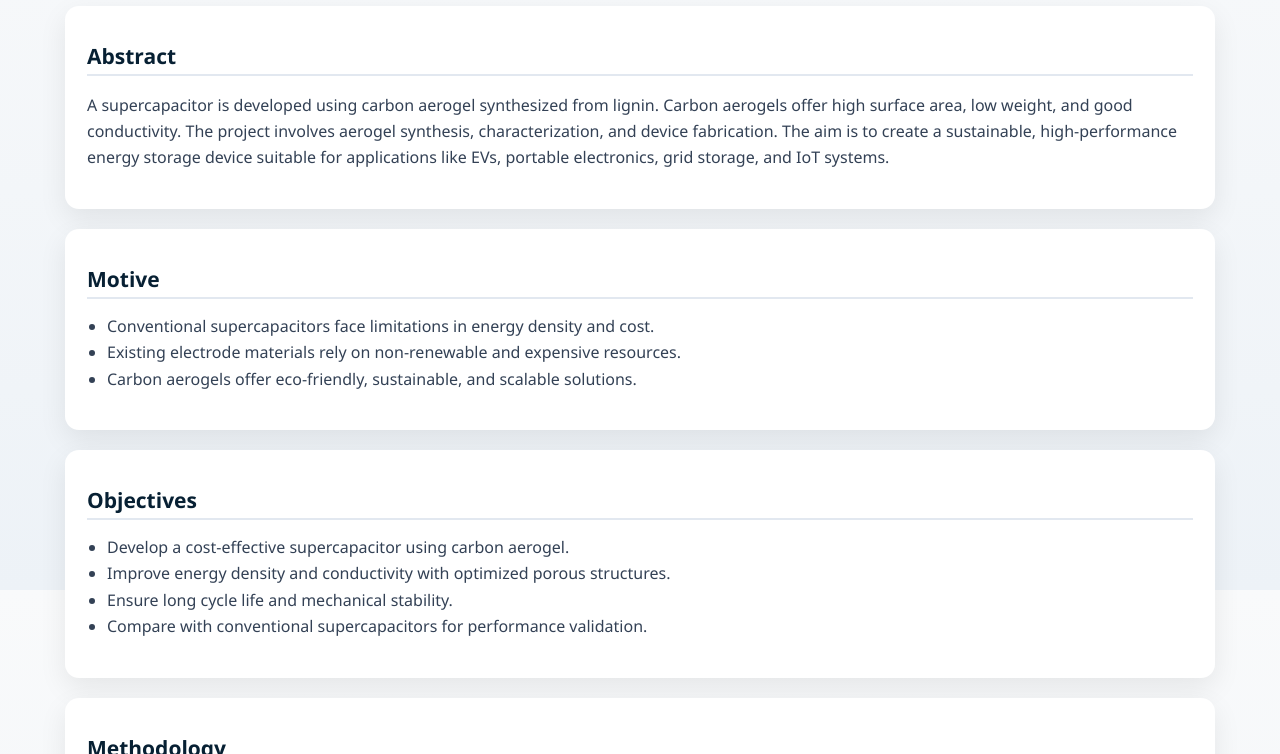
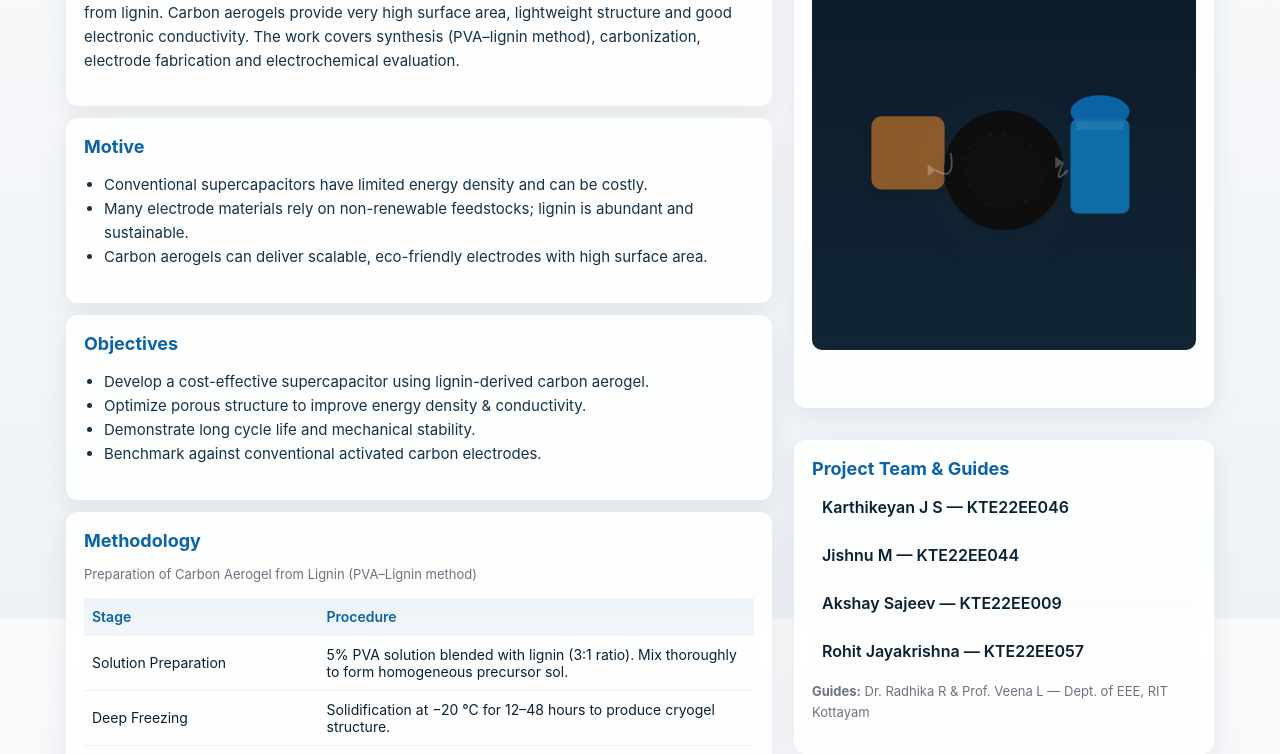
Before and after one commit to akshai2004/project, a plain HTML site: page index.html in a window 1280 px wide. Shown: the part 210-964 px from the top of the page. Drawn offline with nearby package versions, Linux system fonts and the light colour scheme.

Commit message:
Added project website with animation, methodology, references

```diff
--- a/index.html
+++ b/index.html
@@ -1,220 +1,354 @@
+<!--
+  Save this as `index.html`.
+  If you want to include the poster image generated earlier, save it as `poster.png`
+  in the same folder and the "Poster" panel will show it.
+-->
 <!DOCTYPE html>
 <html lang="en">
 <head>
   <meta charset="utf-8" />
   <meta name="viewport" content="width=device-width, initial-scale=1" />
-  <title>Carbon Aerogel Based Supercapacitor — Final Year Project</title>
-  <script src="https://cdn.jsdelivr.net/npm/three@0.152.2/build/three.min.js"></script>
+  <title>Development of Supercapacitor Using Carbon Aerogel — Project</title>
+
   <style>
-    :root{--accent:#004080;--muted:#6b7280;--card:#ffffff;--bg:linear-gradient(180deg,#f9fafb 0%, #edf2f7 100%)}
-    html,body{height:100%;margin:0;font-family:'Segoe UI',Roboto,Arial,sans-serif}
-    body{background:var(--bg);color:#0b2545}
-    .container{max-width:1150px;margin:36px auto;padding:24px}
-    header{text-align:center;margin-bottom:20px}
-    .title{font-size:36px;font-weight:700;color:var(--accent);margin:0;text-transform:uppercase;letter-spacing:1px}
-    .sub{color:#374151;margin:8px 0 0;font-size:18px;font-weight:500}
-    .section{margin-top:20px}
-    .card{background:var(--card);border-radius:14px;box-shadow:0 10px 28px rgba(0,0,0,0.08);padding:22px;margin-bottom:18px}
-    .viewer-wrap{height:580px;border-radius:12px;overflow:hidden;display:flex;align-items:center;justify-content:center;background:radial-gradient(circle at top,#0d1b2a,#1b263b);margin-top:20px}
+    :root{
+      --primary: #0b63a6;
+      --accent: #004080;
+      --card: #ffffff;
+      --muted: #6b7280;
+      --bg: linear-gradient(180deg,#f9fafb 0%, #eef2f7 100%);
+      --glass: rgba(255,255,255,0.85);
+      --shadow: 0 8px 28px rgba(13,38,59,0.08);
+      --radius: 12px;
+    }
+    *{box-sizing:border-box}
+    html,body{height:100%;margin:0;font-family:Inter, 'Segoe UI', Roboto, Arial, sans-serif;background:var(--bg);color:#072033}
+    .page{max-width:1200px;margin:28px auto;padding:26px}
+    header{display:flex;gap:18px;align-items:center;justify-content:space-between;flex-wrap:wrap}
+    .title-wrap{min-width:240px}
+    h1{margin:0;font-size:28px;color:var(--accent);letter-spacing:0.6px}
+    .subtitle{margin-top:6px;color:var(--muted);font-size:14px}
+
+    /* layout */
+    .grid{display:grid;grid-template-columns: 1fr 420px;gap:22px;margin-top:22px}
+    @media (max-width:980px){ .grid{grid-template-columns: 1fr; } }
+
+    .card{background:var(--glass);backdrop-filter: blur(6px);border-radius:var(--radius);box-shadow:var(--shadow);padding:18px;margin-bottom:16px}
+    .card h2{margin:0 0 8px 0;color:var(--primary);font-size:18px}
+    .muted{color:var(--muted);font-size:14px}
+
+    /* left column pieces */
+    .section{margin-bottom:12px}
+    p, li{font-size:15px;line-height:1.6;color:#14324a}
+    ul{padding-left:20px}
+    ol{padding-left:20px}
+
+    /* methodology table */
+    table{width:100%;border-collapse:collapse;margin-top:12px}
+    th,td{padding:10px 8px;border-bottom:1px solid rgba(10,30,50,0.06);text-align:left;font-size:14px}
+    th{background:rgba(11,99,166,0.06);color:var(--primary);font-weight:600}
+    .small{font-size:13px;color:var(--muted)}
+
+    /* right column */
+    .right-col{display:flex;flex-direction:column;gap:16px;align-items:stretch}
+    .viewer-wrap{height:380px;border-radius:10px;overflow:hidden;background:linear-gradient(180deg,#0d1b2a,#112534);display:flex;align-items:center;justify-content:center;position:relative}
     canvas{width:100%;height:100%;display:block}
-    h3{margin:14px 0;font-size:21px;color:#072033;border-bottom:2px solid #e2e8f0;padding-bottom:4px}
-    p,ul{color:#334155;line-height:1.65;font-size:16px}
-    ul{margin-top:8px;padding-left:20px}
-    footer{margin-top:32px;color:var(--muted);font-size:13px;text-align:center}
-    .label{position:absolute;color:#fff;font-weight:600;text-align:center;width:120px;transform:translateX(-50%);}
-    .viewer-container{position:relative;}
+    .poster-img{width:100%;height:100%;object-fit:cover;display:block}
+    .label-row{display:flex;justify-content:space-between;margin-top:8px;gap:8px}
+    .label-chip{background:rgba(255,255,255,0.06);color:#fff;padding:6px 10px;border-radius:999px;font-weight:600;font-size:13px}
+
+    /* team & refs */
+    .team-list{display:grid;gap:8px}
+    .member{padding:10px;border-radius:8px;background:linear-gradient(180deg,rgba(255,255,255,0.02),rgba(255,255,255,0.01));font-weight:600}
+    .refs ol{padding-left:18px}
+
+    footer{margin-top:26px;color:var(--muted);font-size:13px;text-align:center}
+    /* subtle interactive hover */
+    .card:hover{transform:translateY(-4px);transition:transform .22s ease}
   </style>
 </head>
 <body>
-  <div class="container">
+<div class="page">
   <header>
-      <h1 class="title">Development of Supercapacitor Using Carbon Aerogel</h1>
-      <p class="sub">Final Year B.Tech Project (S7–S8) — Dept. of Electrical & Electronics Engineering, RIT Kottayam</p>
+    <div class="title-wrap">
+      <h1>Development of Supercapacitor Using Carbon Aerogel</h1>
+      <div class="subtitle">Final Year B.Tech Project (S7–S8) — Dept. of Electrical & Electronics Engineering, RIT Kottayam</div>
+    </div>
+
+    <div style="text-align:right;min-width:200px">
+      <div class="muted">Prepared by:</div>
+      <div style="font-weight:700">Akshay Sajeev • KTE22EE009</div>
+    </div>
   </header>
 
-    <div class="section">
-      <div class="card">
-        <h3>Abstract</h3>
-        <p>A supercapacitor is developed using carbon aerogel synthesized from lignin. Carbon aerogels offer high surface area, low weight, and good conductivity. The project involves aerogel synthesis, characterization, and device fabrication. The aim is to create a sustainable, high-performance energy storage device suitable for applications like EVs, portable electronics, grid storage, and IoT systems.</p>
+  <div class="grid">
+    <!-- LEFT: main content -->
+    <div>
+      <div class="card section">
+        <h2>Abstract</h2>
+        <p>
+          This project develops a high-performance supercapacitor using carbon aerogel synthesized from lignin.
+          Carbon aerogels provide very high surface area, lightweight structure and good electronic conductivity.
+          The work covers synthesis (PVA–lignin method), carbonization, electrode fabrication and electrochemical evaluation.
+        </p>
+      </div>
+
+      <div class="card section">
+        <h2>Motive</h2>
+        <ul>
+          <li>Conventional supercapacitors have limited energy density and can be costly.</li>
+          <li>Many electrode materials rely on non-renewable feedstocks; lignin is abundant and sustainable.</li>
+          <li>Carbon aerogels can deliver scalable, eco-friendly electrodes with high surface area.</li>
+        </ul>
+      </div>
+
+      <div class="card section">
+        <h2>Objectives</h2>
+        <ul>
+          <li>Develop a cost-effective supercapacitor using lignin-derived carbon aerogel.</li>
+          <li>Optimize porous structure to improve energy density & conductivity.</li>
+          <li>Demonstrate long cycle life and mechanical stability.</li>
+          <li>Benchmark against conventional activated carbon electrodes.</li>
+        </ul>
+      </div>
+
+      <div class="card section">
+        <h2>Methodology</h2>
+        <p class="small">Preparation of Carbon Aerogel from Lignin (PVA–Lignin method)</p>
+
+        <table aria-label="Methodology table">
+          <thead><tr><th style="width:35%">Stage</th><th>Procedure</th></tr></thead>
+          <tbody>
+          <tr><td>Solution Preparation</td><td>5% PVA solution blended with lignin (3:1 ratio). Mix thoroughly to form homogeneous precursor sol.</td></tr>
+          <tr><td>Deep Freezing</td><td>Solidification at −20 °C for 12–48 hours to produce cryogel structure.</td></tr>
+          <tr><td>Freeze Drying</td><td>Sublimation of water under vacuum to obtain porous aerogel network.</td></tr>
+          <tr><td>Vacuum Drying</td><td>Removal of residual moisture and solvents at moderate temperature under vacuum.</td></tr>
+          <tr><td>Carbonization</td><td>Heat treatment up to 1000 °C in inert atmosphere to form conductive carbon aerogel.</td></tr>
+          <tr><td>Electrode Fabrication</td><td>Mix aerogel powder with conductive additive and binder, coat on current collector and dry.</td></tr>
+          <tr><td>Device Assembly</td><td>Assemble electrodes with separator and electrolyte into test cells and package as supercapacitor.</td></tr>
+          <tr><td>Characterization</td><td>Measure BET surface area, porosity, cyclic voltammetry, galvanostatic charge/discharge, EIS and cycle life.</td></tr>
+          </tbody>
+        </table>
+      </div>
+
+      <div class="card section">
+        <h2>Results & Discussion (Summary)</h2>
+        <p>
+          Lignin-derived carbon aerogels show enhanced specific capacitance and improved ion transport due to interconnected porous architecture.
+          Optimised carbonization and electrode processing yield lower ESR and stable cycling behavior (>5000 cycles with <10% loss).
+        </p>
+      </div>
+
+      <div class="card section refs">
+        <h2>References</h2>
+        <ol>
+          <li>Thomas, B.; Geng, S.; Sain, M.; Oksman, K. (2021). Hetero-Porous, High-Surface Area Green Carbon Aerogels for Next-Generation Energy Storage. <i>Nanomaterials</i>.</li>
+          <li>Lee, J.-H.; Lee, S.-Y.; Park, S.-J. (2023). Highly Porous Carbon Aerogels for High-Performance Supercapacitor Electrodes. <i>Nanomaterials</i>.</li>
+          <li>Wu, C.-W.; et al. (2022). Review on lignin-based carbon aerogels. <i>RSC Advances</i>.</li>
+          <li>Wang, X.; et al. (2025). Deoxygenated lignin carbon aerogel with enhanced electrochemical performance. <i>International Journal of Biological Macromolecules</i>.</li>
+          <li>Dong, X.; et al. (2025). Application of lignin-derived carbon materials in adsorption and separation. <i>Separations</i>.</li>
+        </ol>
       </div>
     </div>
 
-    <div class="section">
+    <!-- RIGHT: side column -->
+    <aside class="right-col">
       <div class="card">
-        <h3>Motive</h3>
-        <ul>
-          <li>Conventional supercapacitors face limitations in energy density and cost.</li>
-          <li>Existing electrode materials rely on non-renewable and expensive resources.</li>
-          <li>Carbon aerogels offer eco-friendly, sustainable, and scalable solutions.</li>
-        </ul>
+        <h2>3D Projection / Poster</h2>
+        <div class="viewer-wrap" id="viewerWrap">
+          <!-- Canvas animation will be shown here; fallback image displayed if JS disabled or if user prefers poster -->
+          <canvas id="viewerCanvas" aria-label="animated projection"></canvas>
+          <!-- Put a poster image named "poster.png" in the same folder to show as fallback/cover -->
+          <img id="posterImg" class="poster-img" src="poster.png" alt="Project poster (replace poster.png with actual image)" style="display:none" />
+        </div>
+
+        <div class="label-row" style="margin-top:12px">
+          <div class="label-chip">Lignin</div>
+          <div class="label-chip">Carbon Aerogel</div>
+          <div class="label-chip">Supercapacitor</div>
         </div>
       </div>
 
-    <div class="section">
       <div class="card">
-        <h3>Objectives</h3>
-        <ul>
-          <li>Develop a cost-effective supercapacitor using carbon aerogel.</li>
-          <li>Improve energy density and conductivity with optimized porous structures.</li>
-          <li>Ensure long cycle life and mechanical stability.</li>
-          <li>Compare with conventional supercapacitors for performance validation.</li>
-        </ul>
+        <h2>Project Team & Guides</h2>
+        <div class="team-list">
+          <div class="member">Karthikeyan J S — KTE22EE046</div>
+          <div class="member">Jishnu M — KTE22EE044</div>
+          <div class="member">Akshay Sajeev — KTE22EE009</div>
+          <div class="member">Rohit Jayakrishna — KTE22EE057</div>
         </div>
+        <p class="small" style="margin-top:10px"><strong>Guides:</strong> Dr. Radhika R & Prof. Veena L — Dept. of EEE, RIT Kottayam</p>
       </div>
 
-    <div class="section">
       <div class="card">
-        <h3>Methodology</h3>
-        <p><strong>Preparation of Carbon Aerogel from Lignin (PVA–Lignin method):</strong></p>
-        <ul>
-          <li>Solution Preparation — 5% PVA solution blended with lignin (3:1 ratio).</li>
-          <li>Deep Freezing — solidification at –20 °C for 12–48 hours.</li>
-          <li>Freeze Drying — sublimation of water under vacuum.</li>
-          <li>Vacuum Drying — removal of residual moisture.</li>
-          <li>Carbonization — heating up to 1000 °C to obtain carbon aerogel.</li>
-        </ul>
+        <h2>Quick Project Info</h2>
+        <p class="small"><strong>Technique:</strong> PVA–Lignin sol–gel → freeze-dry → carbonization</p>
+        <p class="small"><strong>Peak Carbonization Temp:</strong> ~1000 °C (inert)</p>
+        <p class="small"><strong>Applications:</strong> EVs, portable electronics, grid support, IoT devices</p>
       </div>
+    </aside>
   </div>
 
-    <div class="section">
-      <div class="card">
-        <h3>3D Projection</h3>
-        <div class="viewer-container">
-          <div class="viewer-wrap">
-            <canvas id="viewer"></canvas>
-          </div>
-          <div class="label" style="left:25%; top:88%;">Lignin</div>
-          <div class="label" style="left:50%; top:88%;">Carbon Aerogel</div>
-          <div class="label" style="left:75%; top:88%;">Supercapacitor</div>
-        </div>
-      </div>
+  <footer>© 2025 — Department of Electrical & Electronics Engineering, RIT Kottayam</footer>
 </div>
 
-    <div class="section">
-      <div class="card">
-        <h3>Team</h3>
-        <p><strong>Karthikeyan J S (KTE22EE046)<br>
-        Jishnu M (KTE22EE044)<br>
-        Akshay Sajeev (KTE22EE009)<br>
-        Rohit Jayakrishna (KTE22EE057)</strong></p>
-        <p>Guides: <strong>Dr. Radhika R</strong> & <strong>Prof. Veena L</strong>, Dept. of EEE, RIT Kottayam</p>
-      </div>
-    </div>
+<!-- Animation script for the right-column canvas.
+     If you prefer to show the generated poster image instead, place a file named 'poster.png'
+     in the same folder and set 'posterImg.style.display = "block"' and hide the canvas. -->
+<script>
+  // Basic responsive canvas animation: smooth floating + subtle rotation of three shapes
+  (function(){
+    const canvas = document.getElementById('viewerCanvas');
+    const poster = document.getElementById('posterImg');
+    const wrap = document.getElementById('viewerWrap');
 
-    <div class="section">
-      <div class="card">
-        <h3>References</h3>
-        <p>[1] Thomas, B.; Geng, S.; Sain, M.; Oksman, K. (2021). Hetero-Porous, High-Surface Area Green Carbon Aerogels for Next-Generation Energy Storage. <i>Nanomaterials</i>.</p>
-        <p>[2] Lee, J.-H.; Lee, S.-Y.; Park, S.-J. (2023). Highly Porous Carbon Aerogels for High-Performance Supercapacitor Electrodes. <i>Nanomaterials</i>.</p>
-        <p>[3] Wang, X. et al. (2025). Deoxygenated lignin carbon aerogel with enhanced electrochemical performance in organic systems. <i>Int. J. Biol. Macromolecules</i>.</p>
-        <p>[4] Wu, C.-W. et al. (2022). Review on lignin-based carbon aerogels. <i>RSC Advances</i>.</p>
-        <p>[5] Dong, X. et al. (2025). Application of lignin-derived carbon materials in adsorption and separation. <i>Separations</i>.</p>
-      </div>
-    </div>
+    function resize() {
+      canvas.width = wrap.clientWidth;
+      canvas.height = wrap.clientHeight;
+    }
+    window.addEventListener('resize', resize);
+    resize();
 
-    <footer>
-      Prepared for Final-Year Project (S7–S8) • Department of Electrical and Electronics Engineering • RIT Kottayam
-    </footer>
-  </div>
+    const ctx = canvas.getContext('2d');
 
-  <script>
-    const canvas = document.getElementById('viewer');
-    const scene = new THREE.Scene();
-    const camera = new THREE.PerspectiveCamera(45, canvas.clientWidth / canvas.clientHeight, 0.1, 1000);
-    const renderer = new THREE.WebGLRenderer({canvas, antialias:true, alpha:true});
-    renderer.setPixelRatio(window.devicePixelRatio);
-    renderer.setSize(canvas.clientWidth, canvas.clientHeight);
-    scene.background = new THREE.Color(0xf9fafb);
+    // Option: if you have a poster image file named 'poster.png', uncomment to use as cover:
+    // poster.style.display = 'block';
+    // canvas.style.display = 'none';
 
-    // Lighting
-    const ambient = new THREE.AmbientLight(0xffffff, 0.6);
-    const keyLight = new THREE.DirectionalLight(0xffffff, 0.8);
-    keyLight.position.set(6,8,6);
-    const rimLight = new THREE.PointLight(0xffffff, 0.5);
-    rimLight.position.set(-6,4,-6);
-    scene.add(ambient, keyLight, rimLight);
+    function drawRoundedRect(x,y,w,h,r,color,shadow){
+      ctx.save();
+      if(shadow){
+        ctx.shadowColor = "rgba(0,0,0,0.14)";
+        ctx.shadowBlur = 12;
+        ctx.shadowOffsetY = 6;
+      } else { ctx.shadowBlur = 0; }
+      ctx.fillStyle = color;
+      ctx.beginPath();
+      ctx.moveTo(x + r, y);
+      ctx.arcTo(x + w, y, x + w, y + h, r);
+      ctx.arcTo(x + w, y + h, x, y + h, r);
+      ctx.arcTo(x, y + h, x, y, r);
+      ctx.arcTo(x, y, x + w, y, r);
+      ctx.closePath();
+      ctx.fill();
+      ctx.restore();
+    }
 
-    // Lignin
-    const ligninGeo = new THREE.IcosahedronGeometry(1.3, 2);
-    const ligninMat = new THREE.MeshPhysicalMaterial({color:0x8b5a2b, roughness:0.5, metalness:0.2, clearcoat:0.4});
-    const lignin = new THREE.Mesh(ligninGeo, ligninMat);
-    lignin.position.set(-4.6,0,0);
-    scene.add(lignin);
+    function drawCircle(x,y,r,color,shadow){
+      ctx.save();
+      if(shadow){
+        ctx.shadowColor = "rgba(0,0,0,0.12)";
+        ctx.shadowBlur = 10;
+        ctx.shadowOffsetY = 6;
+      }
+      ctx.fillStyle = color;
+      ctx.beginPath();
+      ctx.arc(x,y,r,0,Math.PI*2);
+      ctx.fill();
+      ctx.restore();
+    }
 
-    // Aerogel
-    const aerogelGeo = new THREE.OctahedronGeometry(1.5, 2);
-    const aerogelMat = new THREE.MeshPhysicalMaterial({color:0x222222, roughness:0.4, metalness:0.3, transmission:0.1, clearcoat:0.3});
-    const aerogel = new THREE.Mesh(aerogelGeo, aerogelMat);
-    aerogel.position.set(0,0,0);
-    scene.add(aerogel);
+    function draw(){
+      const w = canvas.width, h = canvas.height;
+      ctx.clearRect(0,0,w,h);
 
-    // Supercapacitor
-    const bodyGeo = new THREE.CylinderGeometry(1.3,1.3,3.6,64,1,true);
-    const bodyMat = new THREE.MeshPhysicalMaterial({color:0x0b63a6, roughness:0.3, metalness:0.4, clearcoat:0.5});
-    const body = new THREE.Mesh(bodyGeo, bodyMat);
-    body.position.set(4.6,0,0);
-    scene.add(body);
+      const centerY = h/2;
+      const spacing = w / 4;
 
-    const capTop = new THREE.CircleGeometry(1.3,64);
-    const capMat = new THREE.MeshStandardMaterial({color:0x093d77, metalness:0.6, roughness:0.2});
-    const top = new THREE.Mesh(capTop, capMat);
-    top.rotation.x = -Math.PI/2;
-    top.position.set(4.6,1.8,0);
-    scene.add(top);
+      const t = performance.now() * 0.001;
 
-    const termGeo = new THREE.CylinderGeometry(0.2,0.2,0.4,32);
-    const termMat = new THREE.MeshStandardMaterial({color:0xffd700, metalness:0.8, roughness:0.2});
-    const term = new THREE.Mesh(termGeo, termMat);
-    term.position.set(4.6,2.0,0);
-    scene.add(term);
+      // Lignin - warm brown poly (rounded cube)
+      const ligninX = spacing;
+      const ligninY = centerY + Math.sin(t*1.1)*10;
+      const ligninSize = 70 + Math.sin(t*1.7)*4;
+      drawRoundedRect(ligninX - ligninSize/2, ligninY - ligninSize/2, ligninSize, ligninSize, 10, "#8b5a2b", true);
 
-    camera.position.set(0,2,12);
+      // Aerogel - dark irregular circle with subtle texture
+      const aerogelX = spacing*2;
+      const aerogelY = centerY + Math.sin(t*1.3 + 0.8)*12;
+      const aerogelR = 58 + Math.sin(t*1.9)*3;
+      drawCircle(aerogelX, aerogelY, aerogelR+2, "#0b0b0b", true);
+      // tiny pores - dots
+      ctx.fillStyle = "rgba(255,255,255,0.03)";
+      for(let i=0;i<18;i++){
+        const ang = i * (Math.PI*2/18) + (t*0.6);
+        const rx = aerogelX + Math.cos(ang)*(aerogelR*0.6) + Math.sin(ang*1.3)*5;
+        const ry = aerogelY + Math.sin(ang)*(aerogelR*0.6) + Math.cos(ang*0.9)*4;
+        ctx.beginPath(); ctx.arc(rx,ry,1.8,0,Math.PI*2); ctx.fill();
+      }
 
-    function onResize(){
-      renderer.setSize(canvas.clientWidth, canvas.clientHeight);
-      camera.aspect = canvas.clientWidth / canvas.clientHeight;
-      camera.updateProjectionMatrix();
+      // Supercapacitor - cylindrical stylized shape
+      const bodyX = spacing*3;
+      const bodyY = centerY + Math.sin(t*1.5 + 1.6)*8;
+      const bodyW = 56 + Math.sin(t*1.6)*3;
+      const bodyH = 96 + Math.sin(t*1.6)*6;
+      // top ellipse
+      ctx.save();
+      ctx.translate(bodyX, bodyY - bodyH/2);
+      ctx.scale(1,0.55);
+      ctx.beginPath();
+      ctx.ellipse(0,0,bodyW/2,bodyW/2,0,0,Math.PI*2);
+      ctx.fillStyle = "#0b63a6";
+      ctx.shadowColor = "rgba(0,0,0,0.12)";
+      ctx.shadowBlur = 10;
+      ctx.fill();
+      ctx.restore();
+      // body
+      drawRoundedRect(bodyX - bodyW/2, bodyY - bodyH/2 + (bodyW*0.12), bodyW, bodyH - (bodyW*0.12), 8, "#0e6da6", false);
+      // top highlight
+      ctx.fillStyle = "rgba(255,255,255,0.08)";
+      ctx.fillRect(bodyX - bodyW/2 + 6, bodyY - bodyH/2 + 10, bodyW - 12, 8);
+
+      // connecting animated arrows
+      ctx.save();
+      ctx.strokeStyle = "rgba(255,255,255,0.26)";
+      ctx.lineWidth = 2;
+      ctx.beginPath();
+      ctx.moveTo(ligninX + ligninSize/2 + 6, ligninY);
+      const mid1 = (ligninX + aerogelX)/2;
+      ctx.quadraticCurveTo(mid1, ligninY - 30*Math.cos(t*0.6), aerogelX - aerogelR - 6 + Math.sin(t*0.8)*6, aerogelY);
+      ctx.stroke();
+      // arrow head
+      const ax = aerogelX - aerogelR - 6 + Math.sin(t*0.8)*6;
+      const ay = aerogelY;
+      ctx.beginPath();
+      ctx.moveTo(ax,ay);
+      ctx.lineTo(ax-8, ay-6);
+      ctx.lineTo(ax-8, ay+6);
+      ctx.closePath();
+      ctx.fillStyle = "rgba(255,255,255,0.26)"; ctx.fill();
+
+      // second arrow
+      ctx.beginPath();
+      ctx.moveTo(aerogelX + aerogelR + 6, aerogelY);
+      const mid2 = (aerogelX + bodyX)/2;
+      ctx.quadraticCurveTo(mid2, aerogelY + 28*Math.sin(t*0.5), bodyX - bodyW/2 - 6 + Math.cos(t*0.9)*6, bodyY);
+      ctx.stroke();
+      // arrow head
+      const bx = bodyX - bodyW/2 - 6 + Math.cos(t*0.9)*6;
+      const by = bodyY;
+      ctx.beginPath();
+      ctx.moveTo(bx,by);
+      ctx.lineTo(bx-8, by-6);
+      ctx.lineTo(bx-8, by+6);
+      ctx.closePath();
+      ctx.fill();
+      ctx.restore();
+
+      // subtle floating glow
+      ctx.save();
+      const g = ctx.createRadialGradient(aerogelX, aerogelY, 10, aerogelX, aerogelY, aerogelR*2);
+      g.addColorStop(0, "rgba(255,255,255,0.02)");
+      g.addColorStop(1, "rgba(255,255,255,0)");
+      ctx.fillStyle = g;
+      ctx.fillRect(0,0,w,h);
+      ctx.restore();
+
+      requestAnimationFrame(draw);
     }
-    window.addEventListener('resize', onResize);
 
-    // Drag interaction
-    let isDown=false, lastX=0, lastY=0;
-    canvas.addEventListener('pointerdown', (e)=>{isDown=true; lastX=e.clientX; lastY=e.clientY; canvas.setPointerCapture(e.pointerId)});
-    canvas.addEventListener('pointerup', (e)=>{isDown=false; canvas.releasePointerCapture(e.pointerId)});
-    canvas.addEventListener('pointermove',(e)=>{
-      if(!isDown) return;
-      const dx=(e.clientX-lastX)/200;
-      const dy=(e.clientY-lastY)/200;
-      scene.rotation.y+=dx;
-      scene.rotation.x+=dy;
-      lastX=e.clientX; lastY=e.clientY;
-    });
-
-    // Enhanced animation: spin + float + pulse
-    function animate(time){
-      requestAnimationFrame(animate);
-
-      const t = time * 0.001; // seconds
-
-      // Rotation
-      lignin.rotation.y += 0.004;
-      aerogel.rotation.y += 0.006;
-      body.rotation.y += 0.01;
-
-      // Floating
-      lignin.position.y = Math.sin(t*1.2) * 0.3;
-      aerogel.position.y = Math.sin(t*1.5 + 1) * 0.3;
-      body.position.y = Math.sin(t*1.8 + 2) * 0.3;
-
-      // Pulsating scale
-      const s = 1 + 0.05 * Math.sin(t*2);
-      lignin.scale.set(s, s, s);
-      aerogel.scale.set(s, s, s);
-      body.scale.set(s, s, s);
-
-      renderer.render(scene,camera);
-    }
-    animate();
+    requestAnimationFrame(draw);
+  })();
 </script>
 </body>
 </html>
```
Lines whose indentation alone changed are shown as unchanged.
